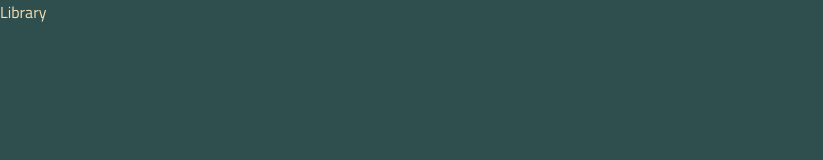
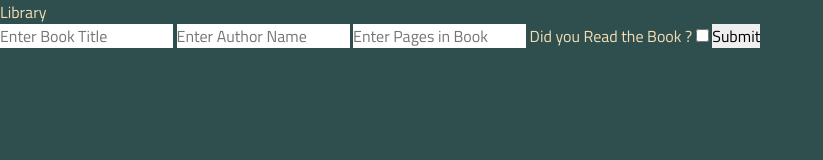
Before and after one commit to Ripon-Patgiri/Library, a plain HTML site: page index.html in a window 1280 px wide. Shown: the whole page, without its empty margins (0-823 px from the left). Drawn offline with Linux system fonts and the light colour scheme.

Commit message:
Created Form.

```diff
--- a/index.html
+++ b/index.html
@@ -8,10 +8,41 @@
     <style>
       @import url("https://fonts.googleapis.com/css2?family=Titillium+Web&display=swap");
     </style>
-    <link rel="stylesheet" href="styles.css">
+    <link rel="stylesheet" href="styles.css" />
   </head>
   <body>
+    <!-- Heading -->
     <header>Library</header>
+    <!-- Form to Enter Book Details -->
+    <form>
+      <input
+        type="text"
+        name="title"
+        id="title"
+        placeholder="Enter Book Title"
+        required
+        maxlength="100"
+      />
+      <input
+        type="text"
+        name="author"
+        id="author"
+        placeholder="Enter Author Name"
+        required
+        maxlength="100"
+      />
+      <input
+        type="number"
+        name="pages"
+        id="pages"
+        placeholder="Enter Pages in Book"
+        required
+        max="10000"
+      />
+      <label for="isRead">Did you Read the Book ?</label>
+      <input type="checkbox" name="isRead" id="isRead" />
+      <button type="submit">Submit</button>
+    </form>
 
     <script src="scripts.js"></script>
   </body>
--- a/styles.css
+++ b/styles.css
@@ -1,3 +1,5 @@
+/* CSS RESET */
+
 *,
 *::before,
 *::after {
@@ -7,7 +9,24 @@
 }
 
 body {
-    color: wheat;
-    background-color: darkslategrey;
-    font-family: 'Titillium Web', sans-serif;
+  color: wheat;
+  background-color: darkslategrey;
+  font-family: "Titillium Web", sans-serif;
 }
+
+button,
+input {
+  border: none;
+  color: inherit;
+  font-family: inherit;
+  font-size: inherit;
+  font-weight: inherit;
+  cursor: pointer;
+  outline: none;
+  color: black;
+}
+
+input[type="text"],
+input[type="number"] {
+  cursor: text;
+}
```
